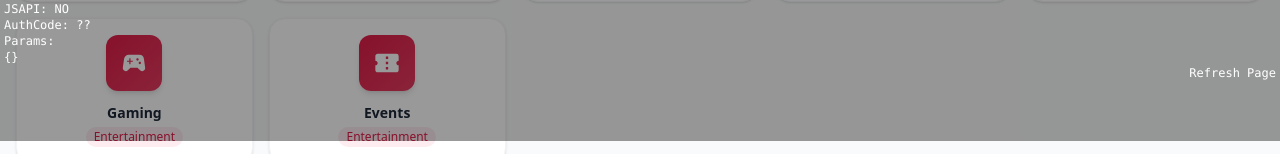
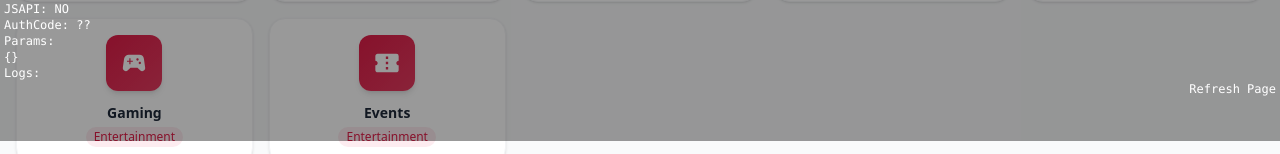
Before and after one commit to alsapalat/mini-launcher, a React (Vite) app: page / in a window 1280 px wide. Both pictures are taken after a click on the button "Show Debug Logs". Shown: the part 659-813 px from the top of the page. Built offline with nearby package versions, Linux system fonts and the light colour scheme.

Commit message:
add logs

```diff
--- a/src/components/Launcher.tsx
+++ b/src/components/Launcher.tsx
@@ -61,6 +61,14 @@ const DebugLogs = () => {
       <div>
         <pre>{JSON.stringify(queryParamsInJson, null, 2)}</pre>
       </div>
+      <div>
+        <div>Logs:</div>
+        <div className="text-[10px]">
+          {logs.map((log, index) => (
+            <div key={index}>{log}</div>
+          ))}
+        </div>
+      </div>
       <div className="flex justify-end"><button type="button" onClick={() => {
         window.location.reload()
       }}>Refresh Page</button></div>
```
